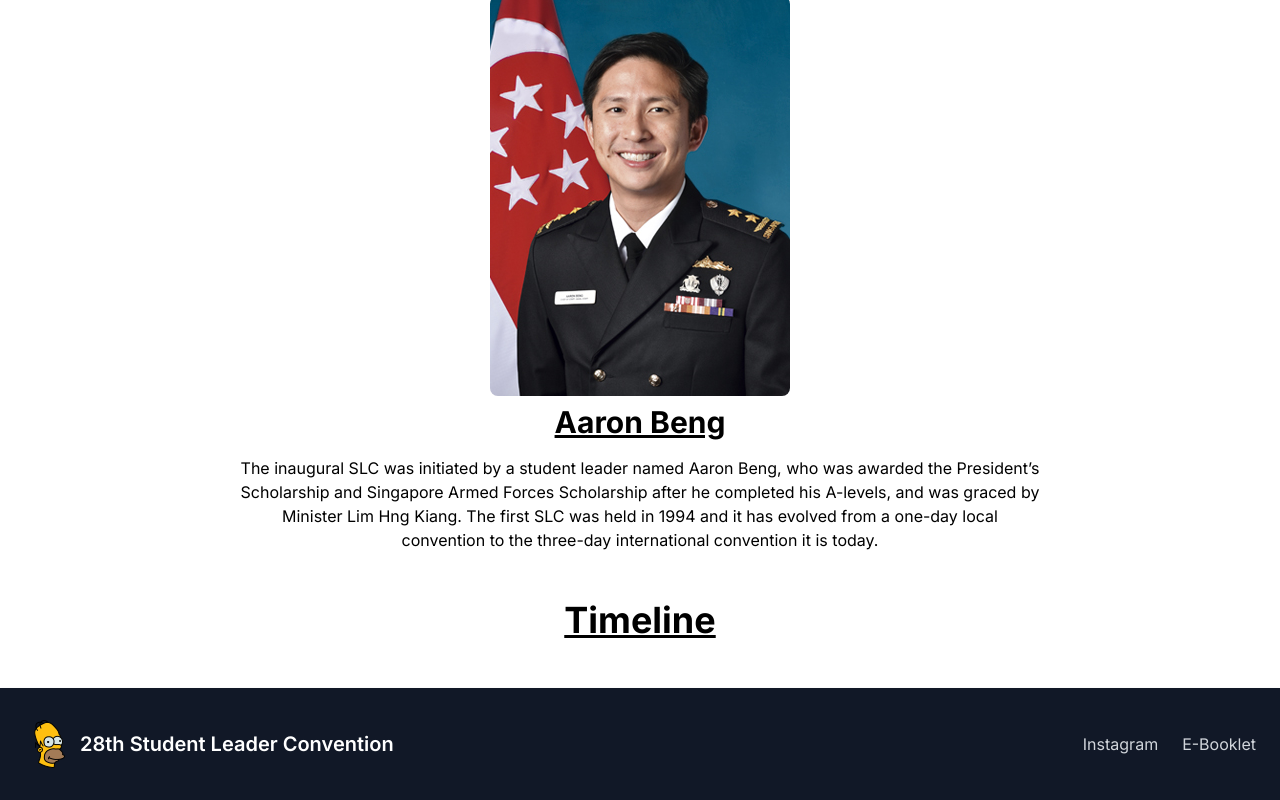
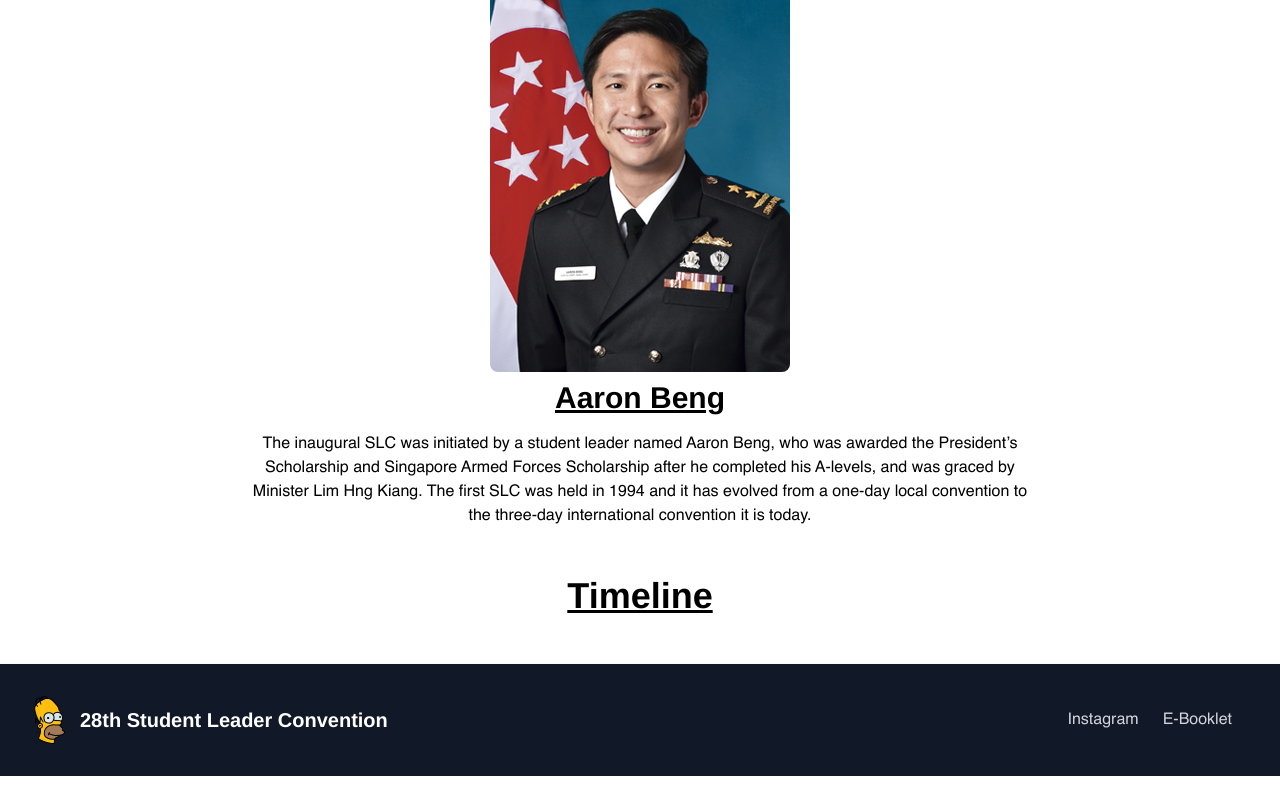
Before and after one commit to vincentcayadi/slc-website, a Next.js app: page / in a window 1280 px wide. Shown: the part 1932-2732 px from the top of the page. After the commit the page ends 2708 px from the top, so only its background shows below. Built offline with nearby package versions, Linux system fonts and the light colour scheme.

Commit message:
helvetica font

```diff
--- a/components/footer.tsx
+++ b/components/footer.tsx
@@ -26,7 +26,7 @@ export default function Footer() {
             </a>
           </li>
           <li>
-            <a href="#" className="flex items-center mb-4 sm:mb-0">
+            <a href="#" className="mr-4 hover:underline md:mr-6">
               E-Booklet
             </a>
           </li>
--- a/pages/index.tsx
+++ b/pages/index.tsx
@@ -14,12 +14,7 @@ const Home = () => {
         <meta http-equiv="X-UA-Compatible" content="IE=edge" />
         <meta name="viewport" content="width=device-width, initial-scale=1.0" />
         <title>28th SLC</title>
-        <link rel="preconnect" href="https://fonts.googleapis.com" />
-        <link rel="preconnect" href="https://fonts.gstatic.com" crossorigin />
-        <link
-          href="https://fonts.googleapis.com/css2?family=Inter:wght@100;200;300;400;500;600;700;800;900&display=swap"
-          rel="stylesheet"
-        />
+
       </Head>
       <div className="w-3/4 m-auto text-center font-helvetica">
         <div className="grid h-screen place-items-center">
--- a/styles/globals.css
+++ b/styles/globals.css
@@ -7,3 +7,8 @@
     --color-text-base: #000000;
   }
 }
+
+@font-face {
+  font-family: Helvetica;
+  src: url("../public/helvetica/Helvetica.ttf");
+}
--- a/tailwind.config.js
+++ b/tailwind.config.js
@@ -9,7 +9,7 @@ module.exports = {
     extend: {
       textColor: { skin: { base: "var(--color-text-base)" } },
     },
-    fontFamily: { sans: ["Inter", "sans-serif"] },
+    fontFamily: { sans: ["Helvetica", "sans-serif"] },
   },
   plugins: [],
 };
```
Also changed, not shown: public/helvetica/Helvetica.ttf (added).
